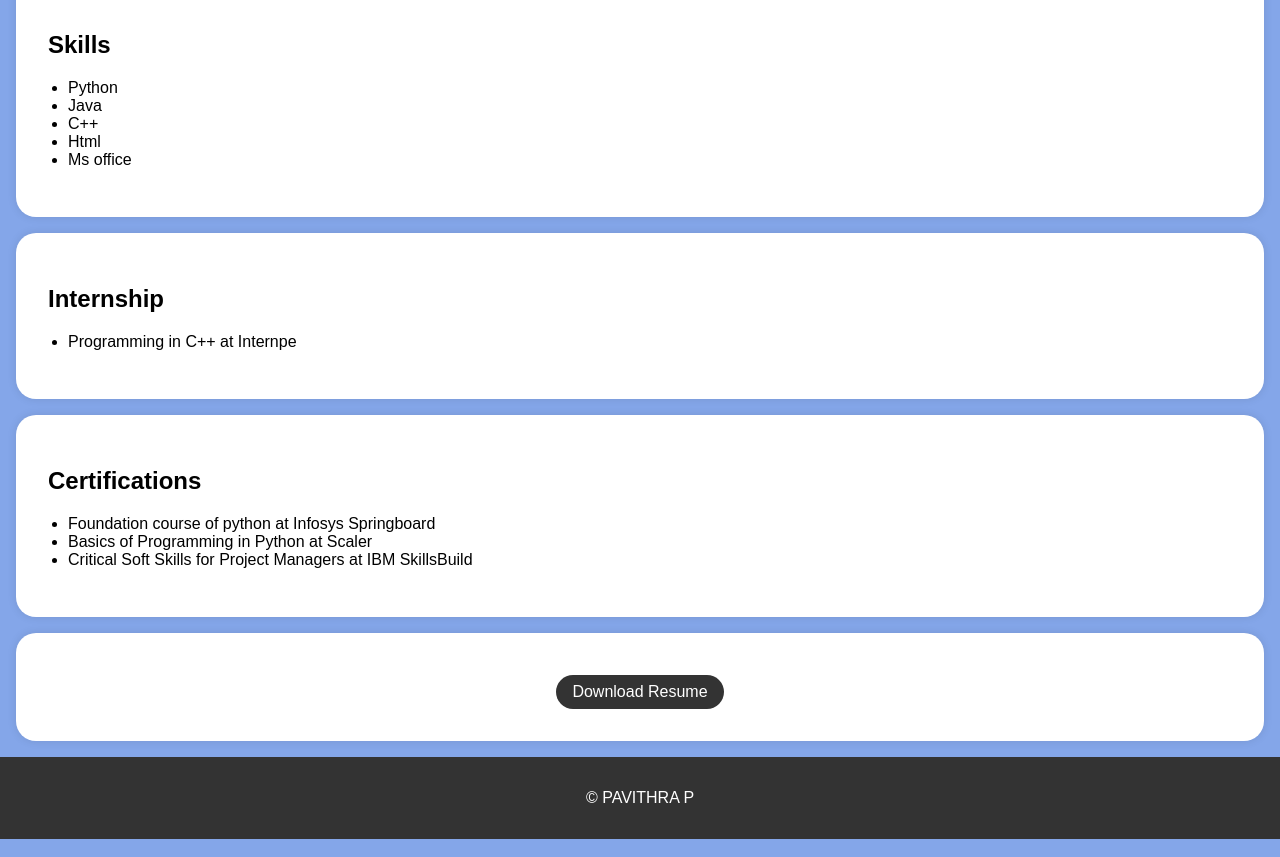
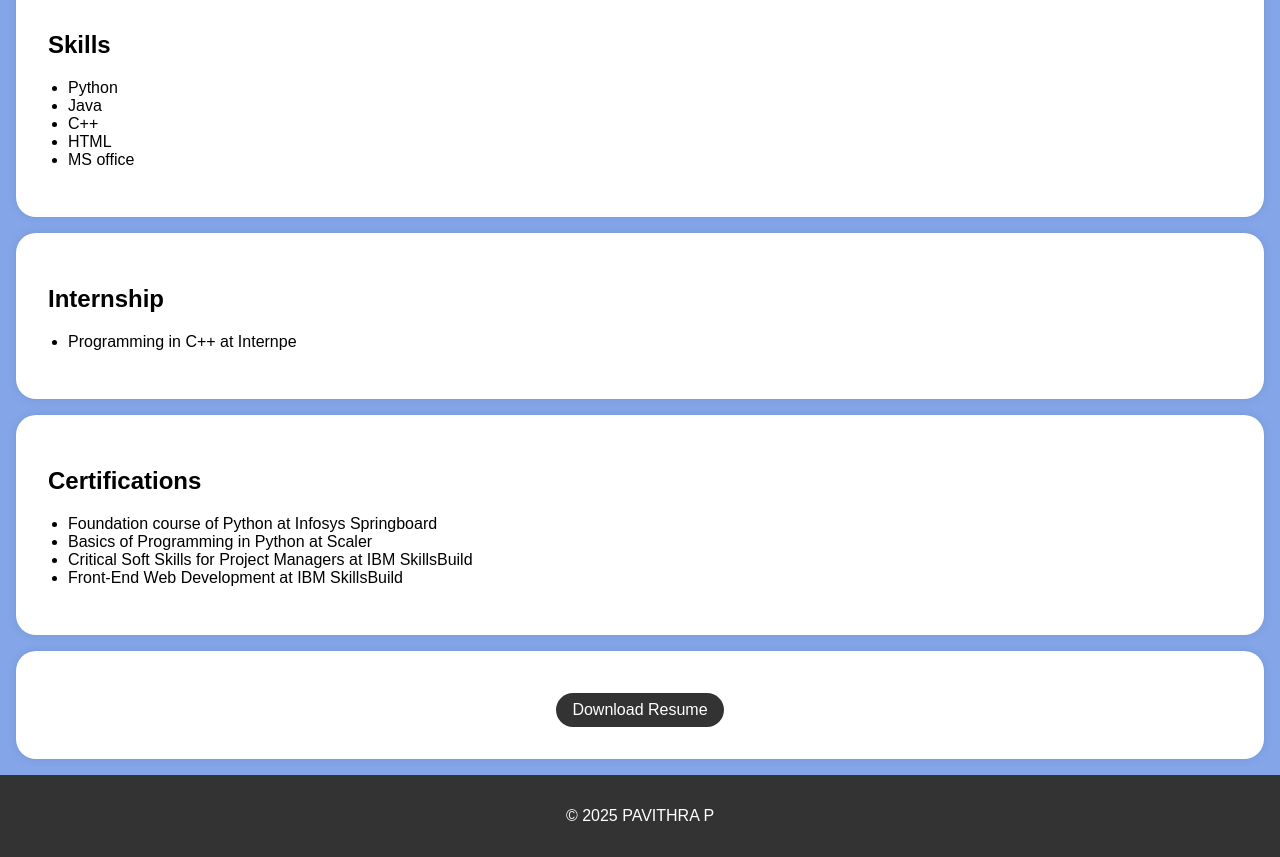
Before and after one commit to pavithrabca123/ResumeNew, a plain HTML site: page index.html in a window 1280 px wide. Shown: the part 1244-2101 px from the top of the page. Drawn offline with Linux system fonts and the light colour scheme.

Commit message:
Update index.html

```diff
--- a/index.html
+++ b/index.html
@@ -134,8 +134,8 @@
                 <li>Python</li>
                 <li>Java</li>
                 <li>C++</li>
-                <li>Html</li>
-                <li>Ms office</li>
+                <li>HTML</li>
+                <li>MS office</li>
              </ul>
         </div>
     </section>
@@ -153,9 +153,10 @@
         <div class="section-content">
             <h2>Certifications</h2>
             <ul>
-                <li>Foundation course of python at Infosys Springboard</li>
+                <li>Foundation course of Python at Infosys Springboard</li>
                 <li>Basics of Programming in Python at Scaler </li>
                 <li>Critical Soft Skills for Project Managers at IBM SkillsBuild</li>
+                <li>Front-End Web Development  at IBM SkillsBuild</li>
                  <!-- Add more project links here -->
             </ul>
         </div>
@@ -172,7 +173,7 @@
     </section>
 
     <footer>
-        <p>&copy; PAVITHRA P</p>
+        <p>&copy; 2025 PAVITHRA P</p>
     </footer>
 
     <script>
```
